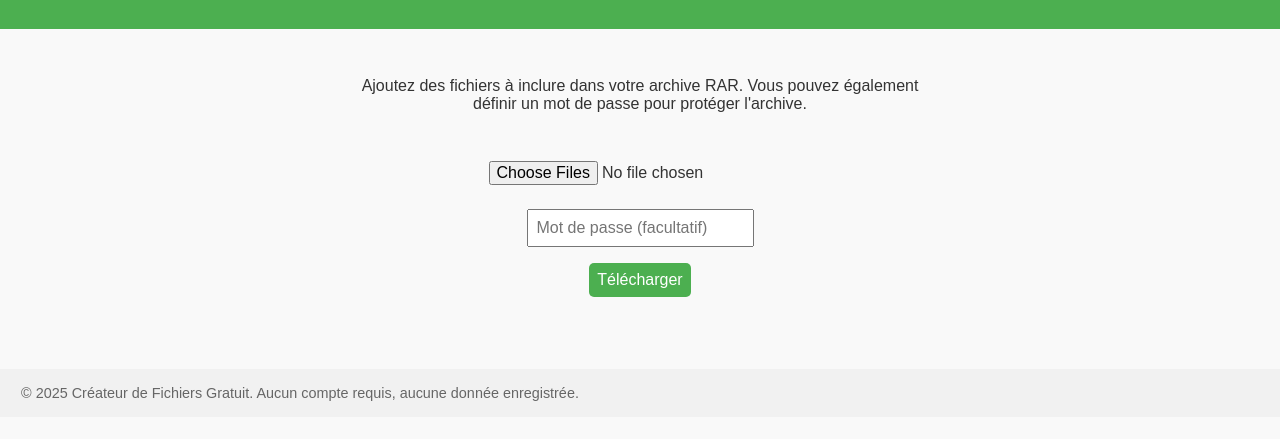
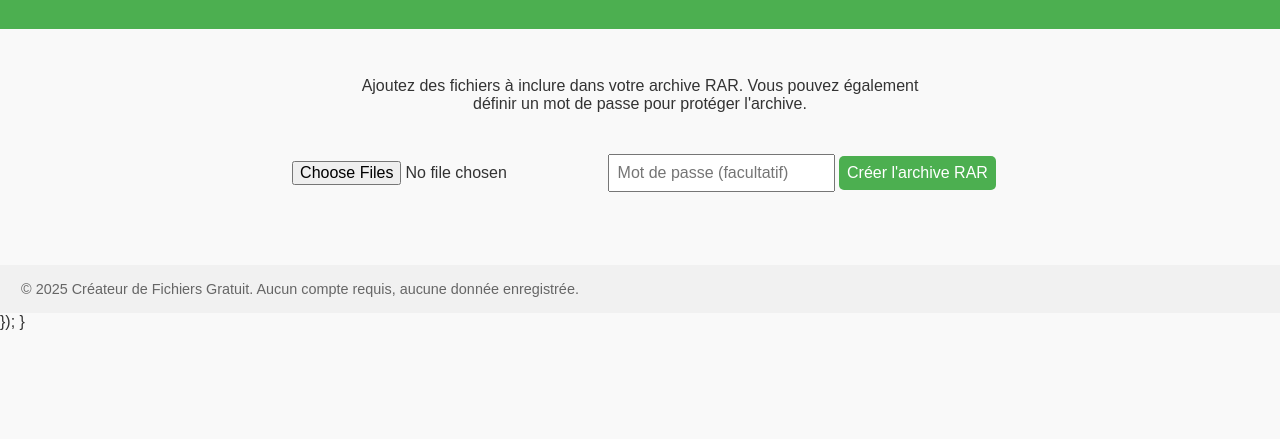
Before and after one commit to website733/creationfichiers, a plain HTML site: page rar/index.html in a window 1280 px wide. Shown: the part 77-516 px from the top of the page. Drawn offline with nearby package versions, Linux system fonts and the light colour scheme.

Commit message:
Update index.html

```diff
--- a/rar/index.html
+++ b/rar/index.html
@@ -77,41 +77,18 @@
     </header>
     <main>
         <p>Ajoutez des fichiers à inclure dans votre archive RAR. Vous pouvez également définir un mot de passe pour protéger l'archive.</p>
-        <input type="file" id="rarFiles" multiple />
-        <input type="password" id="rarPassword" placeholder="Mot de passe (facultatif)" />
-        <button onclick="createRarFile()">Télécharger</button>
+        <form id="rarForm" method="POST" action="/create-rar" enctype="multipart/form-data">
+            <input type="file" name="files" id="rarFiles" multiple required />
+            <input type="password" name="password" id="rarPassword" placeholder="Mot de passe (facultatif)" />
+            <button type="submit">Créer l'archive RAR</button>
+        </form>
     </main>
     <footer>
         <p>&copy; 2025 Créateur de Fichiers Gratuit. Aucun compte requis, aucune donnée enregistrée.</p>
     </footer>
+</body>
+</html>
 
-    <script src="https://cdnjs.cloudflare.com/ajax/libs/jszip/3.10.1/jszip.min.js"></script>
-    <script>
-        async function createRarFile() {
-            const files = document.getElementById('rarFiles').files;
-            const password = document.getElementById('rarPassword').value;
-
-            if (files.length === 0) {
-                alert('Veuillez sélectionner au moins un fichier.');
-                return;
-            }
-
-            const zip = new JSZip();
-            for (let file of files) {
-                const content = await file.arrayBuffer();
-                zip.file(file.name, content);
-            }
-
-            if (password) {
-                alert('JSZip ne supporte pas directement le chiffrement avec mot de passe pour les fichiers RAR. Un mot de passe simulé sera affiché.');
-                console.log(`Mot de passe défini : ${password}`);
-            }
-
-            zip.generateAsync({ type: 'blob' }).then(blob => {
-                const link = document.createElement('a');
-                link.href = URL.createObjectURL(blob);
-                link.download = 'archive.rar';
-                link.click();
             });
         }
     </script>
```
